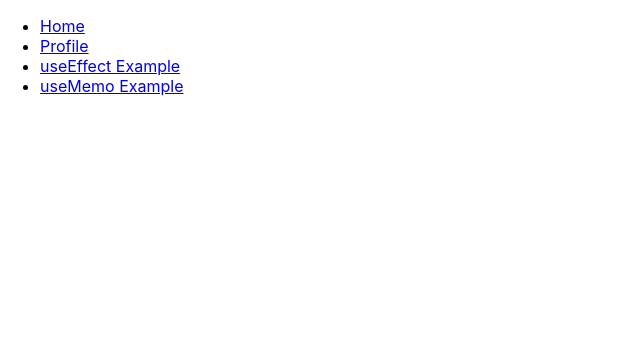
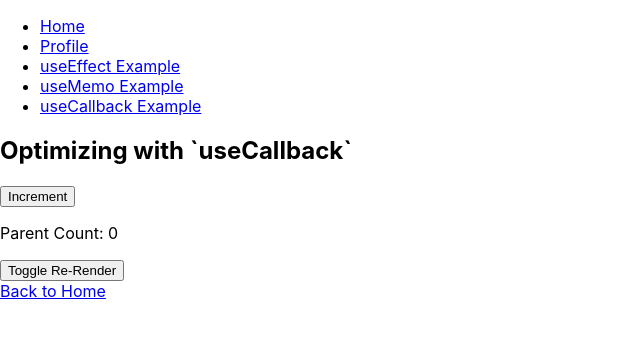
Before and after one commit to Elea95/Elea95-intern-repo, a React (Create React App) app in the folder my-react-router-app/: page /use-callback-example in a window 1280 px wide. Shown: the top 338 px of the page, without its empty margins (0-640 px from the left). Built offline with nearby package versions, Linux system fonts and the light colour scheme.

Commit message:
Preventing Unnecessary Renders with useCallback #65
Added useCallback example

```diff
--- a/my-react-router-app/src/App.js
+++ b/my-react-router-app/src/App.js
@@ -5,6 +5,7 @@ import Home from "./pages/Home";
 import Profile from "./pages/Profile";
 import UseEffectExamplePage from "./pages/use-effect-example";
 import UseMemoExamplePage from "./pages/use-memo-example";
+import UseCallbackExamplePage from "./pages/use-callback-example";
 
 function App() {
   return (
@@ -16,6 +17,7 @@ function App() {
             <li><Link to="/profile" className="text-blue-500 hover:underline">Profile</Link></li>
             <li><Link to="/use-effect-example" className="text-blue-500 hover:underline">useEffect Example</Link></li>
             <li><Link to="/use-memo-example" className="text-blue-500 hover:underline">useMemo Example</Link></li>
+            <li><Link to="/use-callback-example" className="text-blue-500 hover:underline">useCallback Example</Link></li>
           </ul>
         </nav>
 
@@ -24,6 +26,7 @@ function App() {
           <Route path="/profile" element={<Profile />} />
           <Route path="/use-effect-example" element={<UseEffectExamplePage />} />
           <Route path="/use-memo-example" element={<UseMemoExamplePage />} />
+          <Route path="/use-callback-example" element={<UseCallbackExamplePage />} />
         </Routes>
       </div>
     </Router>
--- /dev/null
+++ b/my-react-router-app/src/components/ChildComponent.js
@@ -0,0 +1,18 @@
+import React from "react";
+
+const ChildComponent = React.memo(({ increment }) => {
+  console.log("ChildComponent re-rendered");
+
+  return (
+    <div>
+      <button
+        onClick={increment}
+        className="px-4 py-2 bg-blue-500 text-white rounded"
+      >
+        Increment
+      </button>
+    </div>
+  );
+});
+
+export default ChildComponent;
--- /dev/null
+++ b/my-react-router-app/src/components/ParentComponent.js
@@ -0,0 +1,30 @@
+import React, { useState, useCallback } from "react";
+import ChildComponent from "./ChildComponent";
+
+const ParentComponent = () => {
+  const [count, setCount] = useState(0);
+  const [toggle, setToggle] = useState(false);
+
+  // Without useCallback, this function would be recreated on every render
+  const increment = useCallback(() => {
+    setCount((prevCount) => prevCount + 1);
+  }, []); // Empty dependency array means this function is only created once
+
+  return (
+    <div className="flex flex-col items-center p-4">
+      <h2 className="text-lg font-bold">Optimizing with `useCallback`</h2>
+
+      <ChildComponent increment={increment} />
+
+      <p>Parent Count: {count}</p>
+      <button
+        onClick={() => setToggle(!toggle)}
+        className="mt-4 px-4 py-2 bg-green-500 text-white rounded"
+      >
+        Toggle Re-Render
+      </button>
+    </div>
+  );
+};
+
+export default ParentComponent;
--- /dev/null
+++ b/my-react-router-app/src/pages/use-callback-example.js
@@ -0,0 +1,16 @@
+import React from "react";
+import ParentComponent from "../components/ParentComponent";
+import { Link } from "react-router-dom";
+
+const UseCallbackExamplePage = () => {
+  return (
+    <div className="flex flex-col items-center justify-center min-h-screen">
+      <ParentComponent />
+      <Link to="/" className="mt-4 text-blue-500 hover:underline">
+        Back to Home
+      </Link>
+    </div>
+  );
+};
+
+export default UseCallbackExamplePage;
```
Also changed, not shown: 1 other file (tests, documents, lock files or other folders).
